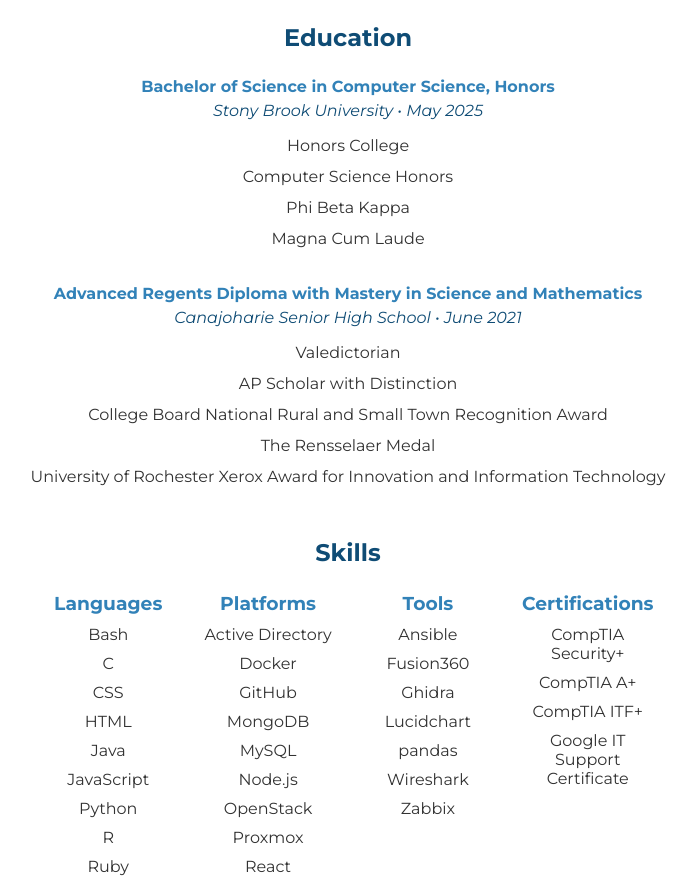
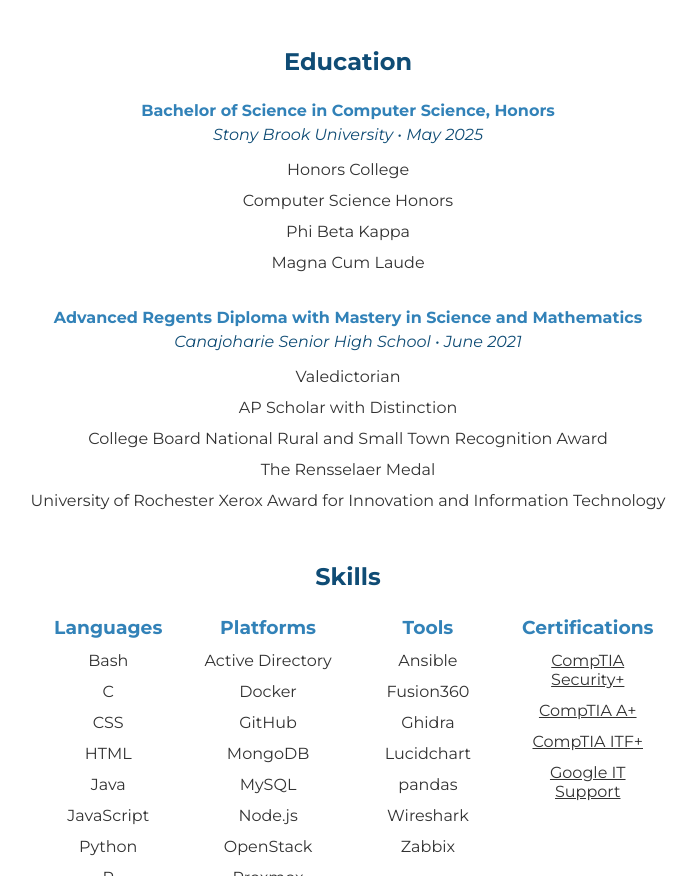
Before and after one commit to Ellixit/personal-website, a plain HTML site: page index.html in a window 1280 px wide. Shown: the part 1924-2800 px from the top of the page, without its empty margins (292-988 px from the left). Drawn offline with Linux system fonts and the light colour scheme.

Commit message:
Added certification pdfs

```diff
--- a/index.html
+++ b/index.html
@@ -49,7 +49,8 @@
             </p>
             <p class="todo-list"> My Top To-do Right Now: </p>
             <ul class="todo-item">
-                <li> Add a photography subpage to website </li>
+                <li> Add a photography subpage to this website </li>
+                <li> Earn the CCNA </li>
                 <li> Finish the 46 High Peaks </li>
             </ul>
         </div>
@@ -191,10 +192,18 @@
                 </div>
                 <div class="skills-column">
                     <h3> Certifications </h3>
-                    <p class="skills-list"> CompTIA Security+ </p>
-                    <p class="skills-list"> CompTIA A+ </p>
-                    <p class="skills-list"> CompTIA ITF+ </p>
-                    <p class="skills-list"> Google IT Support Certificate </p>
+                    <p class="skills-list">
+                        <a href="documents/comptia-security+.pdf" title="View Certificate (PDF)" class="certs" target="_blank" rel="noopener noreferrer">CompTIA Security+</a>
+                    </p>
+                    <p class="skills-list">
+                        <a href="documents/comptia-a+.pdf" title="View Certificate (PDF)" class="certs" target="_blank" rel="noopener noreferrer">CompTIA A+</a>
+                    </p>
+                    <p class="skills-list">
+                        <a href="documents/comptia-itf+.pdf" title="View Certificate (PDF)" class="certs" target="_blank" rel="noopener noreferrer">CompTIA ITF+</a>
+                    </p>
+                    <p class="skills-list">
+                        <a href="documents/google-it-suppport.pdf" title="View Certificate (PDF)" class="certs" target="_blank" rel="noopener noreferrer">Google IT Support</a>
+                    </p>
                 </div>
             </div>
         </div>
--- a/styles.css
+++ b/styles.css
@@ -220,7 +220,11 @@
     text-align: center;
 }
 .skills-list {
-    margin: 10px 0px;
+    margin: 12px 0px;
+}
+.certs {
+    text-decoration: underline;
+    color: rgb(50, 50, 50);
 }
 
 /* Gear Table */
```
Also changed, not shown: 4 other files.
